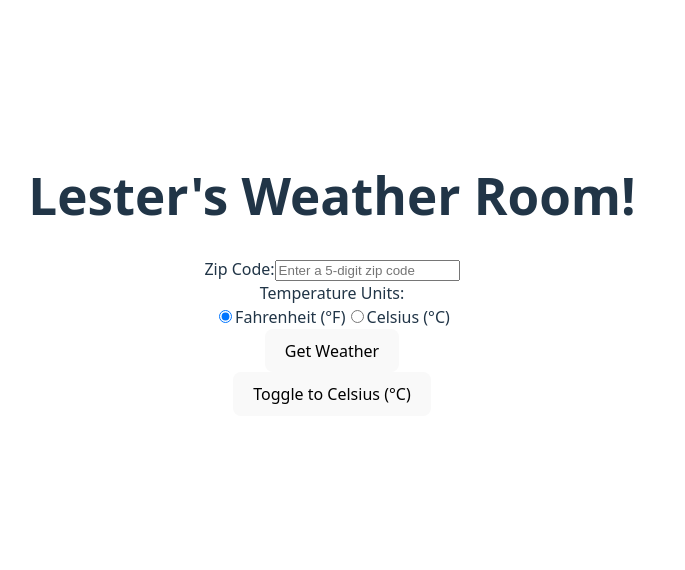
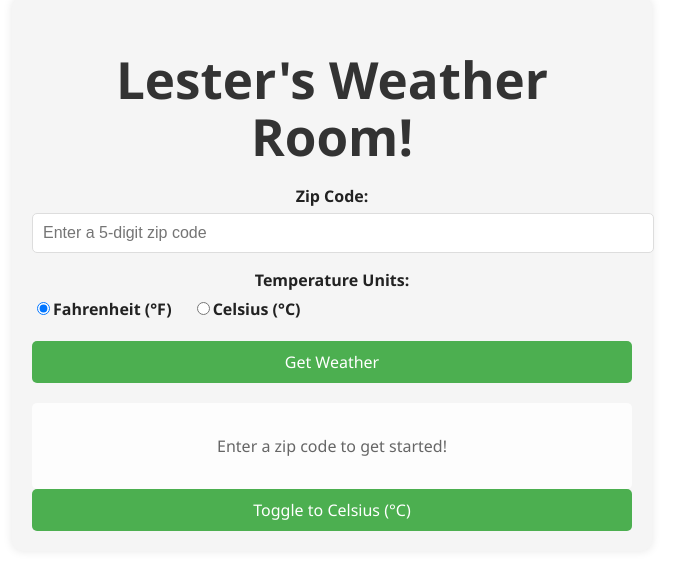
Before and after one commit to ddoherty145/weather-app, a React (Vite) app: page / in a window 1280 px wide. Shown: the part 126-696 px from the top of the page, without its empty margins (308-993 px from the left). Built offline with nearby package versions, Linux system fonts and the light colour scheme.

Commit message:
some styling

```diff
--- a/src/components/DisplayWeather.jsx
+++ b/src/components/DisplayWeather.jsx
@@ -1,25 +1,79 @@
+import React from 'react';
+
 function DisplayWeather({ weatherData, units }) {
+  // Convert epoch time to readable time format
+  const formatTime = (epoch) => {
+    return new Date(epoch * 1000).toLocaleTimeString('en-US', {
+      hour: '2-digit',
+      minute: '2-digit'
+    });
+  };
+
+  // Format sunrise and sunset times
+  const sunrise = formatTime(weatherData.sys.sunrise);
+  const sunset = formatTime(weatherData.sys.sunset);
+
+  // Get direction from wind degrees
+  const getWindDirection = (degrees) => {
+    const directions = ['N', 'NE', 'E', 'SE', 'S', 'SW', 'W', 'NW'];
+    const index = Math.round(degrees / 45) % 8;
+    return directions[index];
+  };
+
   return (
     <div className="weather-display">
-            <h2>{weatherData.name}</h2>
+      <h2>{weatherData.name}, {weatherData.sys.country}</h2>
+
       <div className="weather-main">
         <div className="temperature">
           <h3>{Math.round(weatherData.main.temp)}°{units === 'imperial' ? 'F' : 'C'}</h3>
           <p>Feels like: {Math.round(weatherData.main.feels_like)}°{units === 'imperial' ? 'F' : 'C'}</p>
         </div>
+
         <div className="weather-icon">
           <img
             src={`https://openweathermap.org/img/wn/${weatherData.weather[0].icon}@2x.png`}
             alt={weatherData.weather[0].description}
           />
           <p>{weatherData.weather[0].main}</p>
+          <p>{weatherData.weather[0].description}</p>
         </div>
       </div>
-            <div className="weather-deatils">
-                <p>Humidity: {weatherData.main.humidity}%</p>
-                <p>Wind Speed: {Math.round(weatherData.wind.speed)} {units === 'imperial' ? 'mph' : 'm/s'}</p>
-                <p>Visibility: {(weatherData.visibility / 1000).toFixed(1)} km</p>
-                <p>Pressure: {weatherData.main.pressure} hPa</p>
+
+      <div className="weather-details">
+        <div className="detail-item">
+          <p>Humidity</p>
+          <p><strong>{weatherData.main.humidity}%</strong></p>
+        </div>
+
+        <div className="detail-item">
+          <p>Wind</p>
+          <p>
+            <strong>
+              {weatherData.wind.speed} {units === 'imperial' ? 'mph' : 'm/s'} {getWindDirection(weatherData.wind.deg)}
+            </strong>
+          </p>
+        </div>
+
+        <div className="detail-item">
+          <p>Pressure</p>
+          <p><strong>{weatherData.main.pressure} hPa</strong></p>
+        </div>
+
+        <div className="detail-item">
+          <p>Visibility</p>
+          <p><strong>{(weatherData.visibility / 1000).toFixed(1)} km</strong></p>
+        </div>
+
+        <div className="detail-item">
+          <p>Sunrise</p>
+          <p><strong>{sunrise}</strong></p>
+        </div>
+
+        <div className="detail-item">
+          <p>Sunset</p>
+          <p><strong>{sunset}</strong></p>
+        </div>
       </div>
     </div>
   );
--- /dev/null
+++ b/src/components/Weather.css
@@ -0,0 +1,197 @@
+.weather-container {
+    max-width: 600px;
+    margin: 0 auto;
+    padding: 20px;
+    font-family: 'Segoe UI', Tahoma, Geneva, Verdana, sans-serif;
+    border-radius: 10px;
+    box-shadow: 0 0 10px rgba(0, 0, 0, 0.1);
+    background-color: #f5f5f5;
+    transition: background-color 0.5s ease;
+    color: #222;
+}
+
+.weather-display h2,
+.weather-main,
+.weather-details {
+  text-shadow: 1px 1px 2px rgba(0,0,0,0.1);
+}
+
+h1 {
+    text-align: center;
+    margin-bottom: 20px;
+    color: #333;
+}
+
+.form-group {
+    margin-bottom: 15px;
+}
+
+label {
+    display: block;
+    margin-bottom: 5px;
+    font-weight: bold;
+}
+
+input[type="text"] {
+    width: 100%;
+    padding: 10px;
+    border: 1px solid #ddd;
+    border-radius: 5px;
+    font-size: 16px;
+}
+
+.radio-group {
+    display: flex;
+    gap: 20px;
+}
+
+button {
+    width: 100%;
+    padding: 10px;
+    background-color: #4CAF50;
+    color: white;
+    border: none;
+    border-radius: 5px;
+    cursor: pointer;
+    font-size: 16px;
+    transition: background-color 0.3s;
+}
+
+button:hover {
+    background-color: #45a049;
+}
+
+button:disabled {
+    background-color: #cccccc;
+    cursor: not-allowed;
+}
+
+.result-container {
+    margin-top: 20px;
+    padding: 15px;
+    border-radius: 5px;
+    background-color: rgba(255, 255, 255, 0.8);
+}
+
+.loading-state {
+    text-align: center;
+}
+
+.error-state {
+    color: #d32f2f;
+    text-align: center;
+}
+
+.initial-state {
+    text-align: center;
+    color: #666;
+}
+
+  /* Loader animation */
+.loader {
+    border: 5px solid #f3f3f3;
+    border-top: 5px solid #3498db;
+    border-radius: 50%;
+    width: 40px;
+    height: 40px;
+    animation: spin 2s linear infinite;
+    margin: 10px auto;
+}
+
+@keyframes spin {
+    0% { transform: rotate(0deg); }
+    100% { transform: rotate(360deg); }
+}
+
+  /* Background color classes */
+.bg-clear {
+    background-color: #87ceeb;
+}
+
+.bg-cloudy {
+    background-color: #b0c4de;
+}
+
+.bg-rain {
+    background-color: #778899;
+}
+
+.bg-snow {
+    background-color: #f0f8ff;
+}
+
+.bg-night {
+    background-color: #4a5568;
+    color: #f5f5f5;
+}
+
+.bg-hot {
+    background-color: #ff7e67;
+}
+
+.bg-clear-day {
+    background-color: #87ceeb; /* or something sunny */
+}
+
+.bg-clear-night {
+    background-color: #2c3e50; /* darker night sky */
+}
+
+.bg-cold {
+    background-color: #add8e6;
+}
+
+  /* Weather display component */
+.weather-display {
+    padding: 15px;
+}
+
+.weather-display h2 {
+    text-align: center;
+    margin-bottom: 10px;
+}
+
+.weather-main {
+    display: flex;
+    justify-content: space-between;
+    align-items: center;
+    margin-bottom: 20px;
+}
+
+.temperature {
+    text-align: center;
+}
+
+.temperature h3 {
+    font-size: 48px;
+    margin: 0;
+}
+
+.weather-icon {
+    text-align: center;
+}
+
+.weather-icon img {
+    width: 100px;
+    height: 100px;
+}
+
+.weather-details {
+    display: grid;
+    grid-template-columns: repeat(3, 1fr);
+    gap: 10px;
+    text-align: center;
+    margin-top: 20px;
+    padding-top: 20px;
+    border-top: 1px solid #ddd;
+}
+
+@media (max-width: 480px) {
+    .weather-main {
+      flex-direction: column;
+    }
+
+    .weather-details {
+      grid-template-columns: 1fr;
+    }
+}
--- a/src/components/Weather.jsx
+++ b/src/components/Weather.jsx
@@ -1,6 +1,7 @@
 import React from 'react';
-import { useState } from 'react';
+import { useState, useEffect } from 'react';
 import DisplayWeather from './DisplayWeather';
+import './Weather.css';
 
 function Weather() {
     const [zipCode, setZipCode] = useState('');
@@ -8,11 +9,20 @@ function Weather() {
     const [weatherData, setWeatherData] = useState(null);
     const [loading, setLoading] = useState(false);
     const [error, setError] = useState(null);
+    const [appState, setAppState] = useState('initial');
 
     const API_KEY = '03de325d485e014f0dcffbc4d03e0e00';
 
+    useEffect(() => {
+        const savedZipCode = localStorage.getItem('lastZipCode');
+        if (savedZipCode) {
+            setZipCode(savedZipCode);
+        }
+    }, []);
+
     const fetchWeather = async () => {
         setLoading(true);
+        setAppState('loading');
         setError(null);
 
         try {
@@ -23,9 +33,16 @@ function Weather() {
                 throw new Error(data.message || 'Failed to fetch weather data');
             }
             setWeatherData(data);
-        } catch (err) {
+            setAppState('success');
+
+            localStorage.setItem('lastZipCode', zipCode);
+        }
+        catch (err) {
             setError(err.message);
-        } finally {
+            setAppState('error');
+            console.error('Error fetching weather data:', err);
+        }
+        finally {
             setLoading(false);
         }
      };
@@ -36,8 +53,34 @@ function Weather() {
         fetchWeather();
     };
 
+    // Function to determine the background color based on weather condition
+    const getBackgroundClass = () => {
+        if (!weatherData) return '';
+
+        const condition = weatherData.weather[0].main.toLowerCase();
+        const temp = weatherData.main.temp;
+        const isDay = weatherData.weather[0].icon.includes('d');
+
+        if (condition.includes('rain') || condition.includes('drizzle')) {
+            return 'bg-rain';
+        } else if (condition.includes('cloud')) {
+            return 'bg-cloudy';
+        } else if (condition.includes('snow')) {
+            return 'bg-snow';
+        }
+        else if (condition.includes('clear') && isDay) {
+            return 'bg-clear-day';
+        } else if (condition.includes('clear') && !isDay) {
+            return 'bg-clear-night';
+        } else if (temp > 80) {
+            return 'bg-hot';
+        } else if (temp < 60) {
+            return 'bg-cold';
+        }
+    }
+
     return (
-        <div className="weather-container">
+        <div className={`weather-container ${weatherData ? getBackgroundClass() : ''}`}>
             <h1>Lester's Weather Room!</h1>
 
             <form onSubmit={handleSubmit}>
@@ -81,24 +124,32 @@ function Weather() {
                 </div>
               </div>
 
-              <button type="submit">Get Weather</button>
+              <button type="submit" disabled={loading}>{loading ? 'Loading...' : 'Get Weather'}</button>
             </form>
 
-            {/* Display basic weather informatioin */}
-            {weatherData && (
-                <div className="weather-info">
-                    <h2>{weatherData.name}</h2>
-                    <p>Temperature: {weatherData.main.temp}°{units === 'imperial' ? 'F' : 'C'}</p>
-                    <p>Feels like: {weatherData.main.feels_like}°{units === 'imperial' ? 'F' : 'C'}</p>
-                    <p>Weather: {weatherData.weather[0].main} - {weatherData.weather[0].description}</p>
-                </div>
-            )}
+            <div className="result-container">
+                {appState === 'initial' && (
+                    <div className="initial-state">
+                    <p>Enter a zip code to get started!</p>
+                    </div>
+                )}
+                {appState === 'loading' && (
+                    <div className="loading-state">
+                        <p>Loading weather data...</p>
+                        <div className="loader"></div>
+                    </div>
+                )}
+                {appState === 'error' && (
+                    <div className="error-state">
+                        <p>Error: {error}</p>
+                        <button onClick={fetchWeather}>Try Again</button>
+                    </div>
+                )}
 
-            {loading && <p>Loading Weather Data...</p>}
-            {error && <p className="error">Error: {error}</p>}
-            {!loading && !error && weatherData && (
-                <DisplayWeather weatherData={weatherData} units={units} />
-            )}
+                {appState === 'success' && weatherData && (
+                    <DisplayWeather weatherData={weatherData} units={units} />
+                )}
+            </div>
 
             {/* Add a button to toggle between Fahrenheit and Celsius */}
             <button onClick={() => setUnits(units === 'imperial' ? 'metric' : 'imperial')}>
```
Lines whose indentation alone changed are shown as unchanged.
